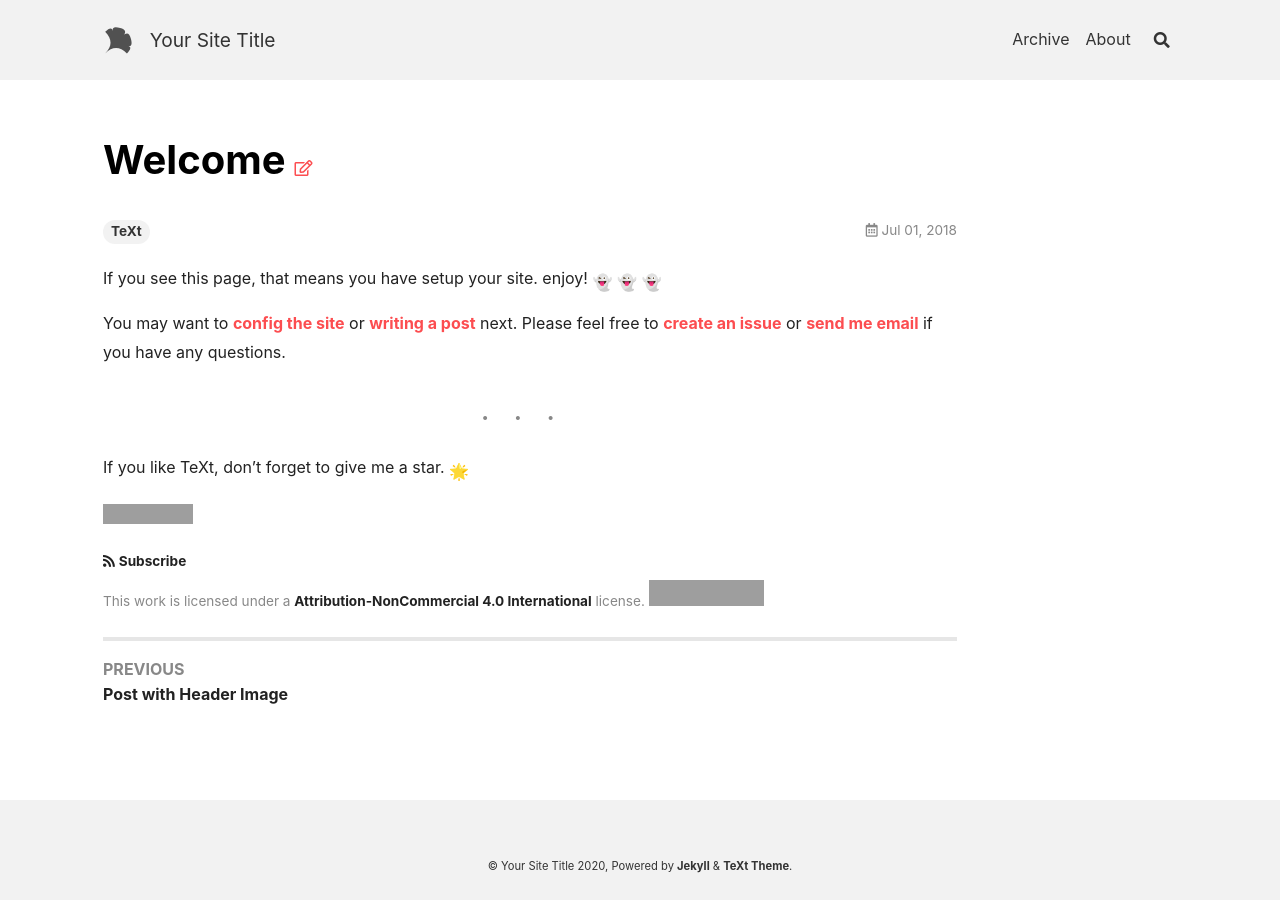
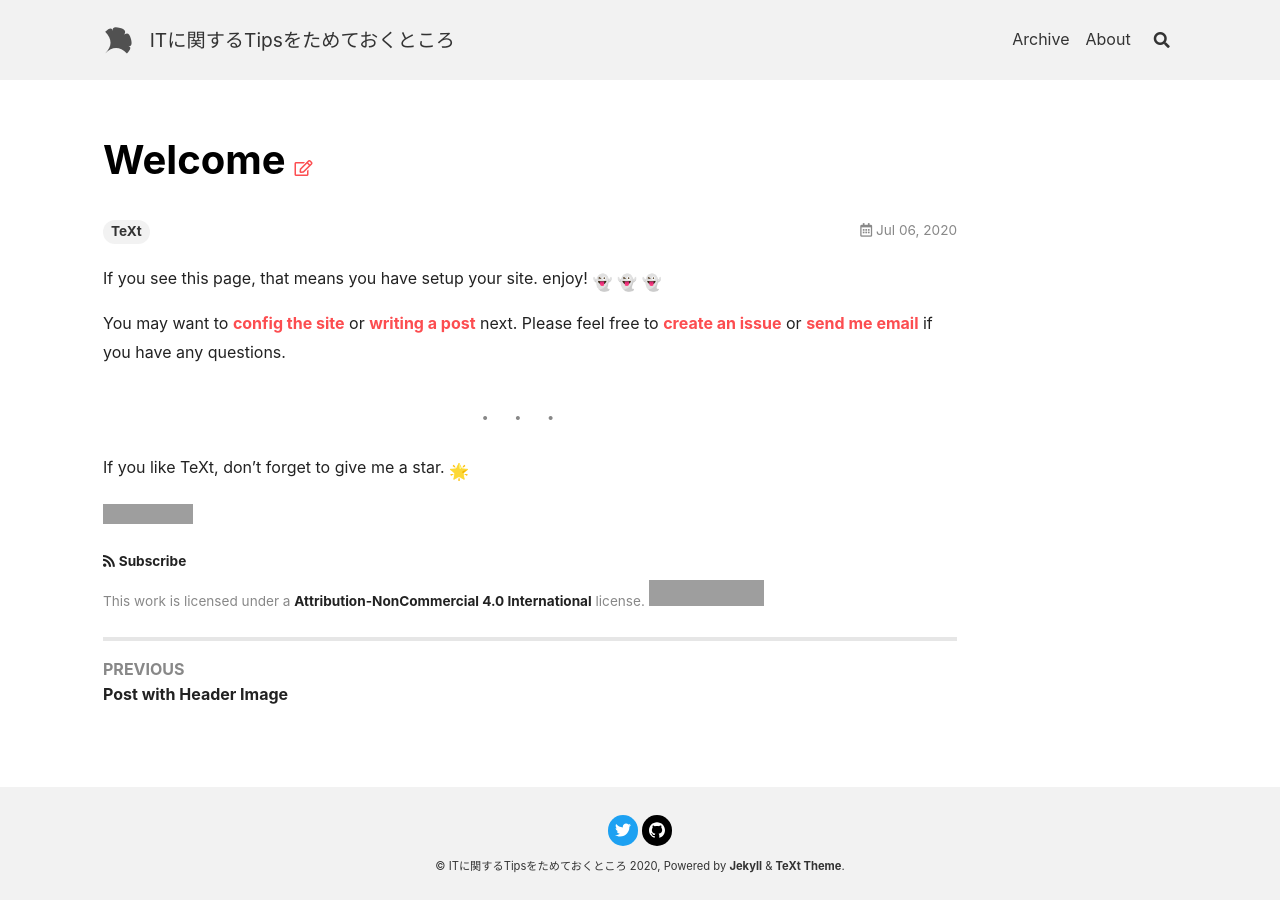
Before and after one commit to hinagithub/mypage, a Jekyll site: the page built from _posts/2020-07-06-このブログについて.md, in a window 1280 px wide. Built offline with Jekyll 4.4.1, drawn with Linux system fonts in a browser that asks for light colours; nearby versions of some CDN libraries; emoji names are drawn with the system emoji font; grey boxes are pictures that could not be loaded.

Commit message:
faviconの設定と最初の投稿

```diff
--- a/_config.yml
+++ b/_config.yml
@@ -11,62 +11,54 @@
 #    |  |  \   --. /  .'.  \  |  |
 #    `--'   `----''--'   '--' `--'
 
-
-
-
 ## => Site Settings
 ##############################
 text_skin: default # "default" (default), "dark", "forest", "ocean", "chocolate", "orange"
 highlight_theme: default # "default" (default), "tomorrow", "tomorrow-night", "tomorrow-night-eighties", "tomorrow-night-blue", "tomorrow-night-bright"
-url     : # the base hostname & protocol for your site e.g. https://www.someone.com
-baseurl : # does not include hostname
-title   : Your Site Title
+url: https://hinahinako.github.io # the base hostname & protocol for your site e.g. https://www.someone.com
+baseurl: # does not include hostname
+title: ITに関するTipsをためておくところ
 description: > # this means to ignore newlines until "Language & timezone"
   Your Site Description
-
 
 ## => Language and Timezone
 ##############################
 lang: # the language of your site, default as "en"
 timezone: # see https://en.wikipedia.org/wiki/List_of_tz_database_time_zones for the available values
 
-
 ## => Author and Social
 ##############################
 author:
-  type      : # "person" (default), "organization"
-  name      : Your Name
-  url       :
-  avatar    : # path or url of avatar image (square)
-  bio       : I am an amazing person.
-  email     :
-  facebook  : # "user_name" the last part of your profile url, e.g. https://www.facebook.com/user_name
-  twitter   : # "user_name" the last part of your profile url, e.g. https://twitter.com/user_name
-  weibo     : # "user_id"   the last part of your profile url, e.g. https://www.weibo.com/user_id/profile?...
+  type: # "person" (default), "organization"
+  name: hinahinako
+  url:
+  avatar: # path or url of avatar image (square)
+  bio: Hello dreamy world!
+  email:
+  facebook: # "user_name" the last part of your profile url, e.g. https://www.facebook.com/user_name
+  twitter: hinatwt503 # "user_name" the last part of your profile url, e.g. https://twitter.com/user_name
+  weibo: # "user_id"   the last part of your profile url, e.g. https://www.weibo.com/user_id/profile?...
   googleplus: # "user_id"   the last part of your profile url, e.g. https://plus.google.com/u/0/user_id
-  telegram  : # "user_name" the last part of your profile url, e.g. https://t.me/user_name
-  medium    : # "user_name" the last part of your profile url, e.g. https://medium.com/user_name
-  zhihu     : # "user_name" the last part of your profile url, e.g. https://www.zhihu.com/people/user_name
-  douban    : # "user_name" the last part of your profile url, e.g. https://www.douban.com/people/user_name
-  linkedin  : # "user_name" the last part of your profile url, e.g. https://www.linkedin.com/in/user_name
-  github    : # "user_name" the last part of your profile url, e.g. https://github.com/user_name
-  npm       : # "user_name" the last part of your profile url, e.g. https://www.npmjs.com/~user_name
-
+  telegram: # "user_name" the last part of your profile url, e.g. https://t.me/user_name
+  medium: # "user_name" the last part of your profile url, e.g. https://medium.com/user_name
+  zhihu: # "user_name" the last part of your profile url, e.g. https://www.zhihu.com/people/user_name
+  douban: # "user_name" the last part of your profile url, e.g. https://www.douban.com/people/user_name
+  linkedin: # "user_name" the last part of your profile url, e.g. https://www.linkedin.com/in/user_name
+  github: https://github.com/hinahinako # "user_name" the last part of your profile url, e.g. https://github.com/user_name
+  npm: # "user_name" the last part of your profile url, e.g. https://www.npmjs.com/~user_name
 
 ## => GitHub Repository (if the site is hosted by GitHub)
 ##############################
 repository: user_name/repo_name
 repository_tree: master
 
-
 ## => Paths
 ##############################
 paths:
-  root    : # title link url, "/" (default)
-  home    : # home layout url, "/" (default)
-  archive : # "/archive.html" (default)
-  rss     : # "/feed.xml" (default)
-
+  root: # title link url, "/" (default)
+  home: # home layout url, "/" (default)
+  archive: # "/archive.html" (default)
+  rss: # "/feed.xml" (default)
 
 ## => Post
 ##############################
@@ -80,7 +72,6 @@ license: CC-BY-NC-4.0 # "CC-BY-4.0", "CC-BY-SA-4.0", "CC-BY-NC-4.0", "CC-BY-ND-4
 toc:
   selectors: # "h1,h2,h3" (default)
 
-
 ## => Markdown Enhancements
 ##############################
 ## Mathjax
@@ -93,17 +84,14 @@ mermaid: # false (default), true
 ## Chart
 chart: # false (default), true
 
-
 ## => Paginate
 ##############################
 paginate: 8
 paginate_path: /page:num # don't change this unless for special need
 
-
 ## => Sources
 ##############################
 sources: # bootcdn (default), unpkg
-
 
 ## => Sharing
 ##############################
@@ -113,7 +101,6 @@ sharing:
   ## AddThis
   addthis:
     id: # AddThis pubid, e.g. ra-5xxxxxxxxxxx
-
 
 ## => Comments
 ##############################
@@ -127,22 +114,21 @@ comments:
   ## Gitalk
   # please refer to https://github.com/gitalk/gitalk for more info.
   gitalk:
-    clientID    : # GitHub Application Client ID
+    clientID: # GitHub Application Client ID
     clientSecret: # GitHub Application Client Secret
-    repository  : # GitHub repo
-    owner       : # GitHub repo owner
-    admin: # GitHub repo owner and collaborators, only these guys can initialize GitHub issues, IT IS A LIST.
-      # - your GitHub Id
+    repository: # GitHub repo
+    owner: # GitHub repo owner
+    # admin:# GitHub repo owner and collaborators, only these guys can initialize GitHub issues, IT IS A LIST.
+    # - your GitHub Id
 
   ## Valine
   # please refer to https://valine.js.org/en/ for more info.
   valine:
-    app_id      : # LeanCloud App id
-    app_key     : # LeanCloud App key
-    placeholder : # Prompt information
-    visitor     : # false (default)
-    meta        : # "[nick, mail, link]" (default) nickname, E-mail, Personal-site
-
+    app_id: # LeanCloud App id
+    app_key: # LeanCloud App key
+    placeholder: # Prompt information
+    visitor: # false (default)
+    meta: # "[nick, mail, link]" (default) nickname, E-mail, Personal-site
 
 ## => Pageview
 ##############################
@@ -151,10 +137,9 @@ pageview:
 
   ## Leancloud
   leancloud:
-    app_id    : # LeanCloud App id
-    app_key   : # LeanCloud App key
-    app_class : # LeanCloud App class
-
+    app_id: # LeanCloud App id
+    app_key: # LeanCloud App key
+    app_class: # LeanCloud App class
 
 ## => Search
 ##############################
@@ -165,7 +150,6 @@ search:
   google:
     custom_search_engine_id: # Google Custom Search Engine ID
 
-
 ## => Analytics
 ##############################
 analytics:
@@ -173,15 +157,14 @@ analytics:
 
   ## Google Analytics
   google:
-    tracking_id : # Google Analytics id for the site
+    tracking_id: # Google Analytics id for the site
     anonymize_ip: false # Anonymize IP tracking for Analytics
-
 
 ## => Build
 ##############################
-markdown    : kramdown
-highlighter : rouge
-permalink   : date
+markdown: kramdown
+highlighter: rouge
+permalink: date
 
 exclude:
   - CHANGELOG.md
@@ -215,7 +198,6 @@ defaults:
       show_subscribe: true
       pageview: true
 
-
 ## => Plugins
 ##############################
 plugins:
--- a/_includes/head/favicon.html
+++ b/_includes/head/favicon.html
@@ -1,26 +1,35 @@
 <!-- start favicons snippet, use https://realfavicongenerator.net/ -->
-{%- include snippets/prepend-baseurl.html path='/assets/apple-touch-icon.png' -%}
-<link rel="apple-touch-icon" sizes="180x180" href="{{ __return }}">
+{%- include snippets/prepend-baseurl.html path='/assets/apple-touch-icon.png'
+-%}
+<!-- <link rel="apple-touch-icon" sizes="180x180" href="{{ __return }}"> -->
+<link rel="apple-touch-icon" sizes="120x120" href="/apple-touch-icon.png" />
 
 {%- include snippets/prepend-baseurl.html path='/assets/favicon-32x32.png' -%}
-<link rel="icon" type="image/png" sizes="32x32" href="{{ __return }}">
+<!-- <link rel="icon" type="image/png" sizes="32x32" href="{{ __return }}"> -->
+<link rel="icon" type="image/png" sizes="32x32" href="/favicon-32x32.png" />
 
 {%- include snippets/prepend-baseurl.html path='/assets/favicon-16x16.png' -%}
-<link rel="icon" type="image/png" sizes="16x16" href="{{ __return }}">
+<!-- <link rel="icon" type="image/png" sizes="16x16" href="{{ __return }}" /> -->
+<link rel="icon" type="image/png" sizes="16x16" href="/favicon-16x16.png" />
 
 {%- include snippets/prepend-baseurl.html path='/assets/site.webmanifest' -%}
-<link rel="manifest" href="{{ __return }}">
+<!-- <link rel="manifest" href="{{ __return }}" /> -->
+<link rel="manifest" href="{{ __return }}" />
 
-{%- include snippets/prepend-baseurl.html path='/assets/safari-pinned-tab.svg' -%}
-<link rel="mask-icon" href="{{ __return }}" color="#fc4d50">
+{%- include snippets/prepend-baseurl.html path='/assets/safari-pinned-tab.svg'
+-%}
+<!-- <link rel="mask-icon" href="{{ __return }}" color="#fc4d50" /> -->
+<link rel="mask-icon" href="/safari-pinned-tab.svg" color="#5bbad5" />
 
 {%- include snippets/prepend-baseurl.html path='/assets/favicon.ico' -%}
-<link rel="shortcut icon" href="{{ __return }}">
+<link rel="shortcut icon" href="{{ __return }}" />
 
-<meta name="msapplication-TileColor" content="#ffc40d">
+<!-- <meta name="msapplication-TileColor" content="#ffc40d" /> -->
+<meta name="msapplication-TileColor" content="#da532c" />
 
 {%- include snippets/prepend-baseurl.html path='/assets/browserconfig.xml' -%}
-<meta name="msapplication-config" content="{{ __return }}">
+<meta name="msapplication-config" content="{{ __return }}" />
 
-<meta name="theme-color" content="#ffffff">
+<meta name="theme-color" content="#F08080" />
+
 <!-- end favicons snippet -->
```
Also changed, not shown: _posts/2020-07-06-このブログについて.md (renamed from _posts/2018-07-01-welcome.md), assets/favicon-16x16.png.
